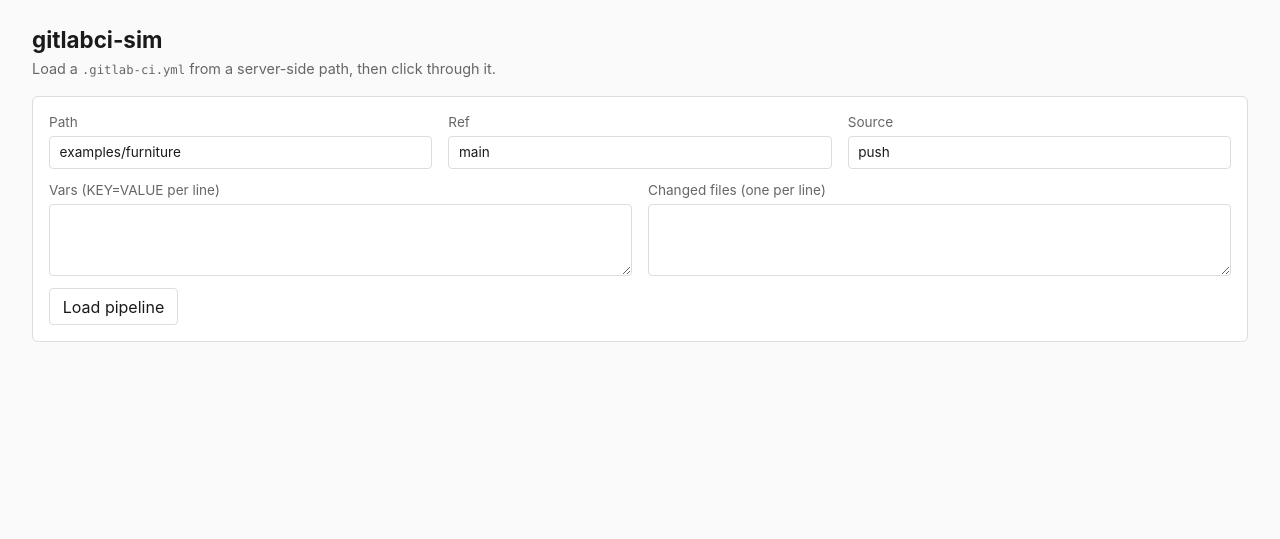
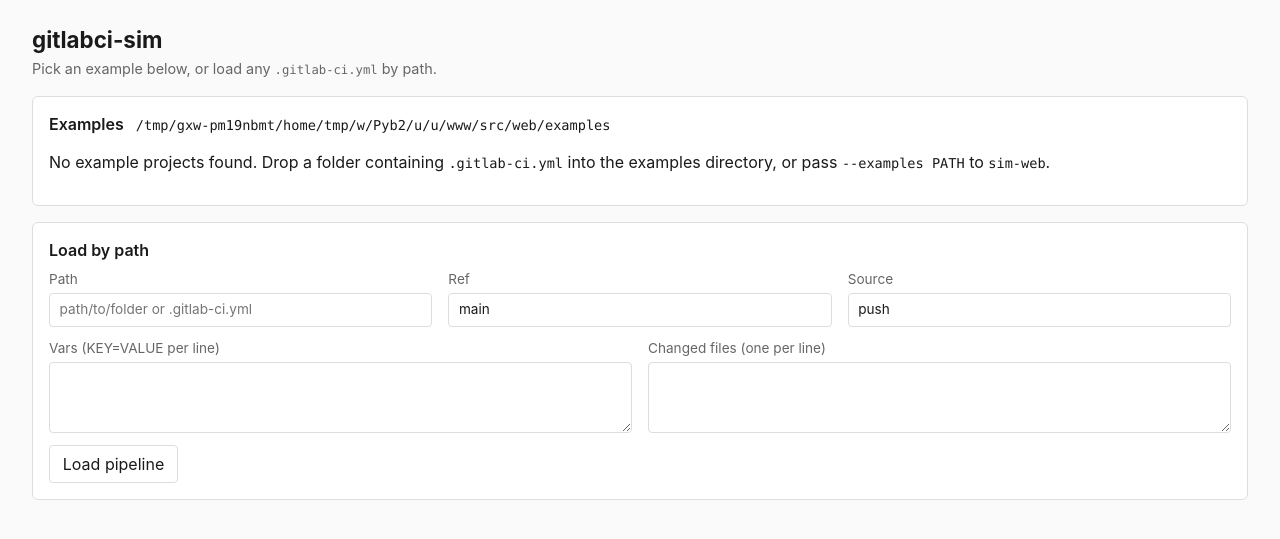
Before and after one commit to nofatigue/pygitlabci, a FastAPI app: page / in a window 1280 px wide. Shown: the top 539 px of the page. Run offline with FastAPI, Linux system fonts and the light colour scheme.

Commit message:
Browse examples in the web UI; sim-web takes --examples PATH
The index page now scans the examples folder and renders one
click-to-load button per project (anything containing a .gitlab-ci.yml).
The "Load by path" form stays for ad-hoc YAML files anywhere on disk —
the browser is purely an additive shortcut.

`sim-web` gains argparse with --examples (default ./examples), --host,
and --port. The folder is captured into a module-level Config dataclass
that the index handler reads on each request, so tests can override it
with a tmp_path to assert the empty-state rendering.

Co-Authored-By: Claude Opus 4.7 (1M context) <noreply@anthropic.com>

```diff
--- a/src/web/gitlabci_sim_web/app.py
+++ b/src/web/gitlabci_sim_web/app.py
@@ -1,6 +1,7 @@
 """FastAPI app + uvicorn entrypoint (`sim-web`)."""
 from __future__ import annotations
 
+from dataclasses import dataclass, field
 from pathlib import Path
 
 from fastapi import FastAPI, Form, HTTPException, Request
@@ -19,6 +20,28 @@ templates = Jinja2Templates(directory=str(_HERE / "templates"))
 store = SessionStore()
 app = FastAPI(title="gitlabci-sim-web")
 app.mount("/static", StaticFiles(directory=str(_HERE / "static")), name="static")
+
+
+@dataclass
+class Config:
+    examples_path: Path = field(default_factory=lambda: Path("examples").resolve())
+
+
+CONFIG = Config()
+
+
+def _list_examples() -> list[dict[str, str]]:
+    """Subdirectories of CONFIG.examples_path that contain a .gitlab-ci.yml."""
+    root = CONFIG.examples_path
+    if not root.is_dir():
+        return []
+    out: list[dict[str, str]] = []
+    for p in sorted(root.iterdir()):
+        if not p.is_dir():
+            continue
+        if (p / ".gitlab-ci.yml").exists() or (p / ".gitlab-ci.yaml").exists():
+            out.append({"name": p.name, "path": str(p)})
+    return out
 
 
 def _parse_kv_lines(text: str) -> dict[str, str]:
@@ -65,7 +88,14 @@ def _error(request: Request, message: str) -> HTMLResponse:
 
 @app.get("/", response_class=HTMLResponse)
 def index(request: Request) -> HTMLResponse:
-    return templates.TemplateResponse(request, "index.html", {})
+    return templates.TemplateResponse(
+        request,
+        "index.html",
+        {
+            "examples": _list_examples(),
+            "examples_path": str(CONFIG.examples_path),
+        },
+    )
 
 
 @app.post("/sessions", response_class=HTMLResponse)
@@ -155,11 +185,23 @@ def state_json(session_id: str) -> Response:
 
 
 def main() -> None:
+    import argparse
+
     import uvicorn
 
-    uvicorn.run(
-        "gitlabci_sim_web.app:app",
-        host="127.0.0.1",
-        port=8765,
-        reload=False,
+    parser = argparse.ArgumentParser(
+        prog="sim-web",
+        description="Browse and step through GitLab CI pipelines in a browser.",
     )
+    parser.add_argument(
+        "--examples",
+        default="examples",
+        metavar="PATH",
+        help="Folder to scan for browsable example projects (default: ./examples)",
+    )
+    parser.add_argument("--host", default="127.0.0.1")
+    parser.add_argument("--port", type=int, default=8765)
+    args = parser.parse_args()
+
+    CONFIG.examples_path = Path(args.examples).expanduser().resolve()
+    uvicorn.run(app, host=args.host, port=args.port)
--- a/src/web/gitlabci_sim_web/static/styles.css
+++ b/src/web/gitlabci_sim_web/static/styles.css
@@ -24,12 +24,38 @@ header .muted { margin: 0 0 1rem 0; color: var(--muted); font-size: 0.9rem; }
 
 code { font-family: ui-monospace, SFMono-Regular, Menlo, monospace; font-size: 0.85em; }
 
-#loader {
+#examples, #loader {
   background: white;
   border: 1px solid var(--border);
   border-radius: 6px;
   padding: 1rem;
-  margin-bottom: 1.5rem;
+  margin-bottom: 1rem;
+}
+#loader h3, #examples h3 {
+  margin: 0 0 0.5rem 0;
+  font-size: 1rem;
+  font-weight: 600;
+}
+#examples .examples-header {
+  display: flex;
+  align-items: baseline;
+  gap: 0.75rem;
+  flex-wrap: wrap;
+  margin-bottom: 0.5rem;
+}
+#examples .examples-header h3 { margin: 0; }
+.examples-list {
+  list-style: none;
+  padding: 0;
+  margin: 0;
+  display: flex;
+  flex-wrap: wrap;
+  gap: 0.5rem;
+}
+.examples-list li { margin: 0; }
+.examples-list button {
+  font-family: ui-monospace, SFMono-Regular, Menlo, monospace;
+  font-size: 0.85rem;
 }
 #loader .row { display: flex; gap: 1rem; margin-bottom: 0.75rem; flex-wrap: wrap; }
 #loader label { display: flex; flex-direction: column; flex: 1 1 12rem; font-size: 0.85rem; color: var(--muted); gap: 0.25rem; }
--- a/src/web/gitlabci_sim_web/templates/index.html
+++ b/src/web/gitlabci_sim_web/templates/index.html
@@ -28,14 +28,36 @@
 <body>
   <header>
     <h1>gitlabci-sim</h1>
-    <p class="muted">Load a <code>.gitlab-ci.yml</code> from a server-side path, then click through it.</p>
+    <p class="muted">Pick an example below, or load any <code>.gitlab-ci.yml</code> by path.</p>
   </header>
 
+  <section id="examples">
+    <div class="examples-header">
+      <h3>Examples</h3>
+      <code class="muted">{{ examples_path }}</code>
+    </div>
+    {% if examples %}
+      <ul class="examples-list">
+        {% for ex in examples %}
+          <li>
+            <form class="inline" hx-post="/sessions" hx-target="#panel" hx-swap="innerHTML" hx-indicator="#loading">
+              <input type="hidden" name="path" value="{{ ex.path }}">
+              <button type="submit">{{ ex.name }}</button>
+            </form>
+          </li>
+        {% endfor %}
+      </ul>
+    {% else %}
+      <p class="muted">No example projects found. Drop a folder containing <code>.gitlab-ci.yml</code> into the examples directory, or pass <code>--examples PATH</code> to <code>sim-web</code>.</p>
+    {% endif %}
+  </section>
+
   <section id="loader">
+    <h3>Load by path</h3>
     <form hx-post="/sessions" hx-target="#panel" hx-swap="innerHTML" hx-indicator="#loading">
       <div class="row">
         <label>Path
-          <input name="path" required value="examples/furniture" placeholder="path/to/folder or .gitlab-ci.yml">
+          <input name="path" required placeholder="path/to/folder or .gitlab-ci.yml">
         </label>
         <label>Ref
           <input name="ref" value="main">
```
Also changed, not shown: src/web/tests/test_app.py (+40 -2 lines), src/web/README.md.
